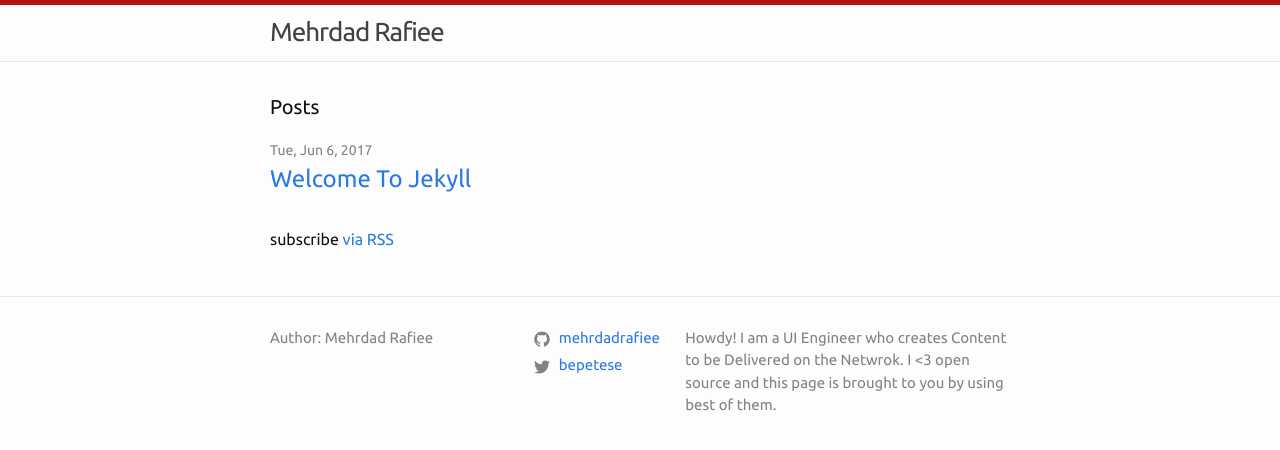
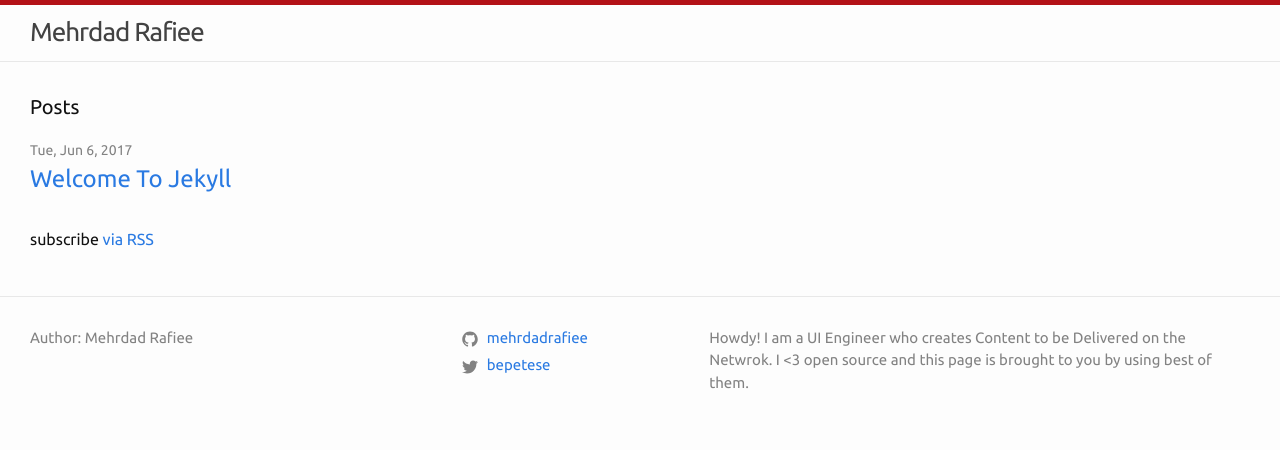
Before and after one commit to mehrdadrafiee/mehrdadrafiee.github.io, a Jekyll site: the page built from index.md, in a window 1280 px wide. Shown: the top 450 px of the page. Built offline with Jekyll 4.4.1, drawn with Linux system fonts in a browser that asks for light colours.

Commit message:
removes max-width from body

```diff
--- a/_sass/minima/_base.scss
+++ b/_sass/minima/_base.scss
@@ -163,8 +163,8 @@ pre {
  * Wrapper
  */
 .wrapper {
-  max-width: -webkit-calc(#{$content-width} - (#{$spacing-unit} * 2));
-  max-width:         calc(#{$content-width} - (#{$spacing-unit} * 2));
+  // max-width: -webkit-calc(#{$content-width} - (#{$spacing-unit} * 2));
+  // max-width:         calc(#{$content-width} - (#{$spacing-unit} * 2));
   margin-right: auto;
   margin-left: auto;
   padding-right: $spacing-unit;
--- a/_sass/minima/_layout.scss
+++ b/_sass/minima/_layout.scss
@@ -198,7 +198,7 @@
 }
 
 .post-link {
-  display: block;
+  // display: block;
   @include relative-font-size(1.5);
 }
 
```
